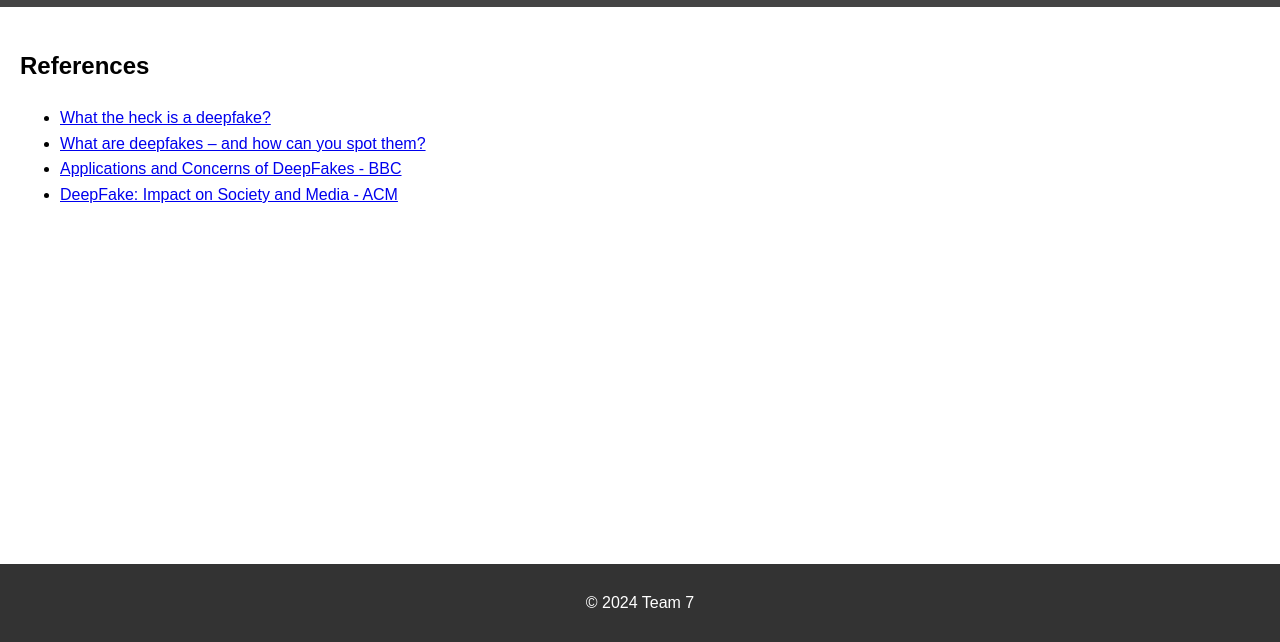
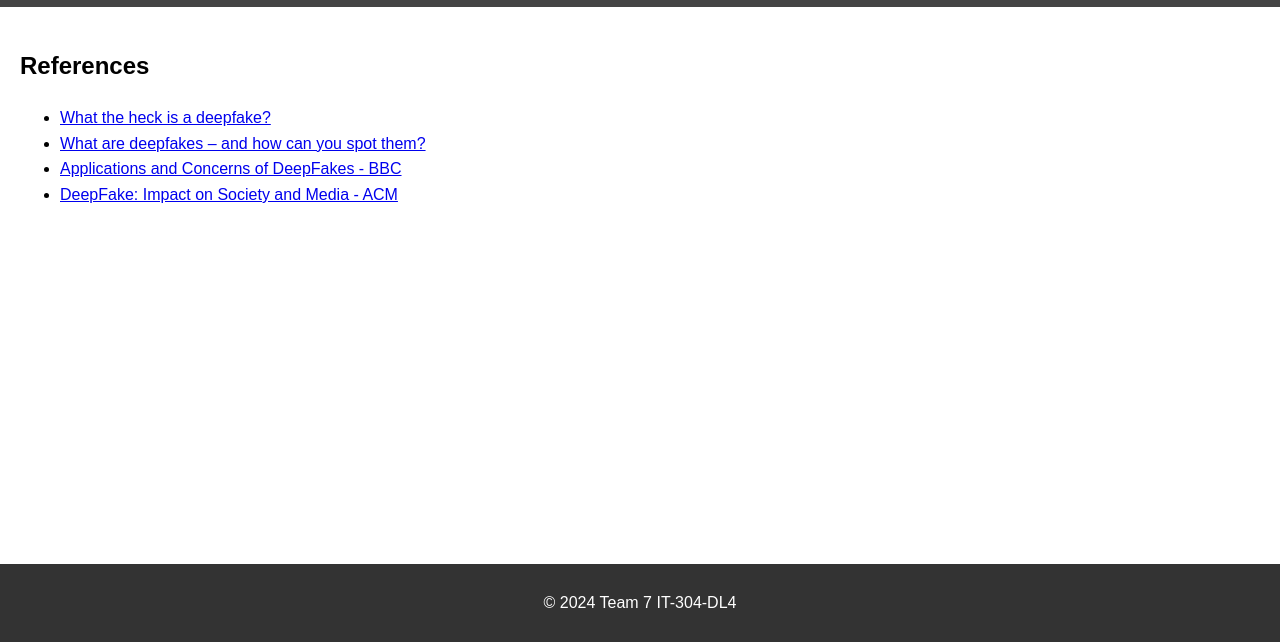
Before and after one commit to namtru/final-website, a plain HTML site: page sources.html in a window 1280 px wide. Shown: the part 158-800 px from the top of the page. Drawn offline with Linux system fonts and the light colour scheme.

Commit message:
Update sources.html

```diff
--- a/sources.html
+++ b/sources.html
@@ -76,7 +76,7 @@
         </section>
     </main>
     <footer>
-        <p>&copy; 2024 Team 7</p>
+        <p>&copy; 2024 Team 7 IT-304-DL4</p>
     </footer>
 </body>
 </html>
```
